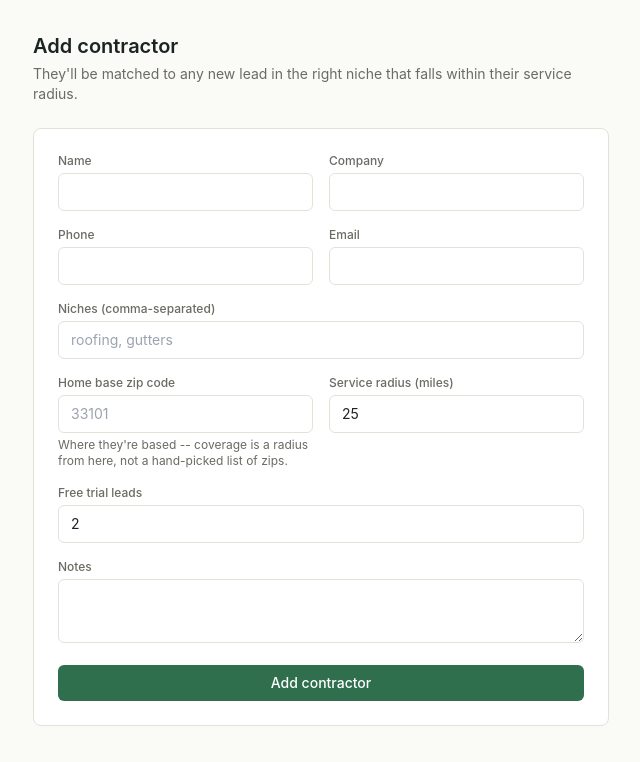
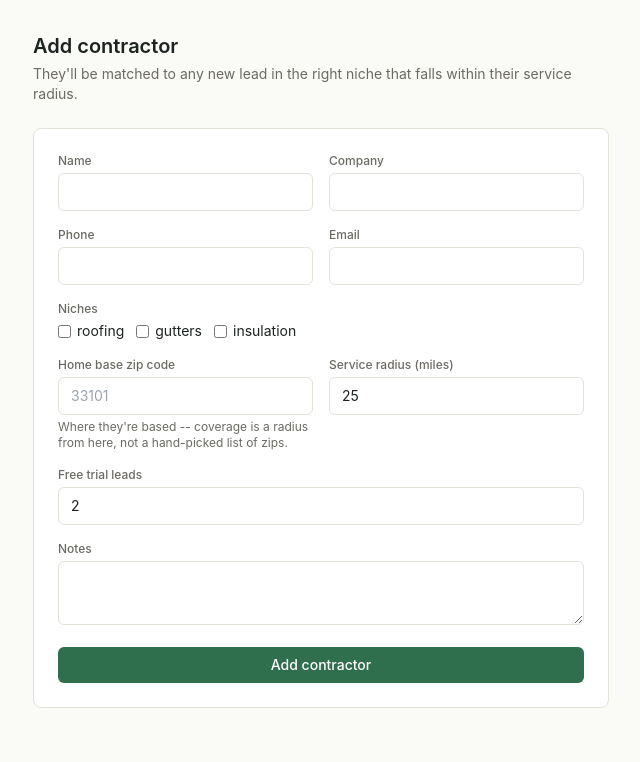
Before and after one commit to JuiceFactory22/lead-desk, a Next.js app: page /contractors/new in a window 1280 px wide. Shown: the top 762 px of the page, without its empty margins (55-695 px from the left). Built offline with nearby package versions, Linux system fonts and the light colour scheme; no server answers.

Commit message:
Update page.tsx

```diff
--- a/app/contractors/new/page.tsx
+++ b/app/contractors/new/page.tsx
@@ -1,13 +1,15 @@
 "use client";
 import { useState } from "react";
 import { useRouter } from "next/navigation";
+import { NICHES } from "@/lib/niches";
 
 export default function NewContractorPage() {
   const router = useRouter();
   const [form, setForm] = useState({
     name: "", company: "", phone: "", email: "",
-    niches: "", baseZip: "", radiusMiles: "25", freeLeadsLimit: "2", notes: "",
+    baseZip: "", radiusMiles: "25", freeLeadsLimit: "2", notes: "",
   });
+  const [selectedNiches, setSelectedNiches] = useState<string[]>([]);
   const [loading, setLoading] = useState(false);
   const [error, setError] = useState("");
 
@@ -15,14 +17,22 @@ export default function NewContractorPage() {
     setForm((f) => ({ ...f, [key]: value }));
   }
 
+  function toggleNiche(n: string) {
+    setSelectedNiches((prev) => (prev.includes(n) ? prev.filter((x) => x !== n) : [...prev, n]));
+  }
+
   async function onSubmit(e: React.FormEvent) {
     e.preventDefault();
+    if (selectedNiches.length === 0) {
+      setError("Select at least one niche");
+      return;
+    }
     setLoading(true);
     setError("");
     const res = await fetch("/api/contractors", {
       method: "POST",
       headers: { "Content-Type": "application/json" },
-      body: JSON.stringify(form),
+      body: JSON.stringify({ ...form, niches: selectedNiches.join(",") }),
     });
     const data = await res.json();
     setLoading(false);
@@ -62,8 +72,15 @@ export default function NewContractorPage() {
         </div>
 
         <div>
-          <label className="label">Niches (comma-separated)</label>
-          <input className="input" required placeholder="roofing, gutters" value={form.niches} onChange={(e) => update("niches", e.target.value)} />
+          <label className="label">Niches</label>
+          <div className="flex flex-wrap gap-3">
+            {NICHES.map((n) => (
+              <label key={n} className="flex items-center gap-1.5 text-sm">
+                <input type="checkbox" checked={selectedNiches.includes(n)} onChange={() => toggleNiche(n)} />
+                {n}
+              </label>
+            ))}
+          </div>
         </div>
 
         <div className="grid grid-cols-2 gap-4">
```
